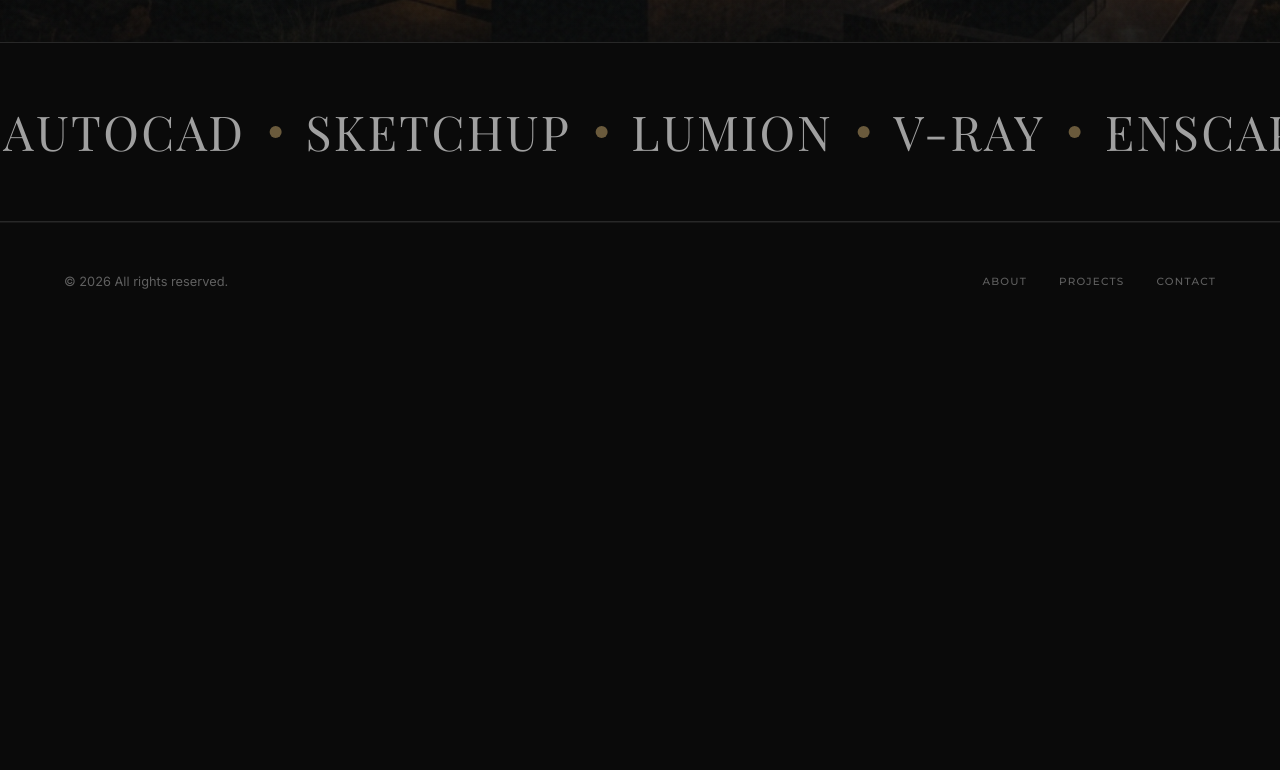
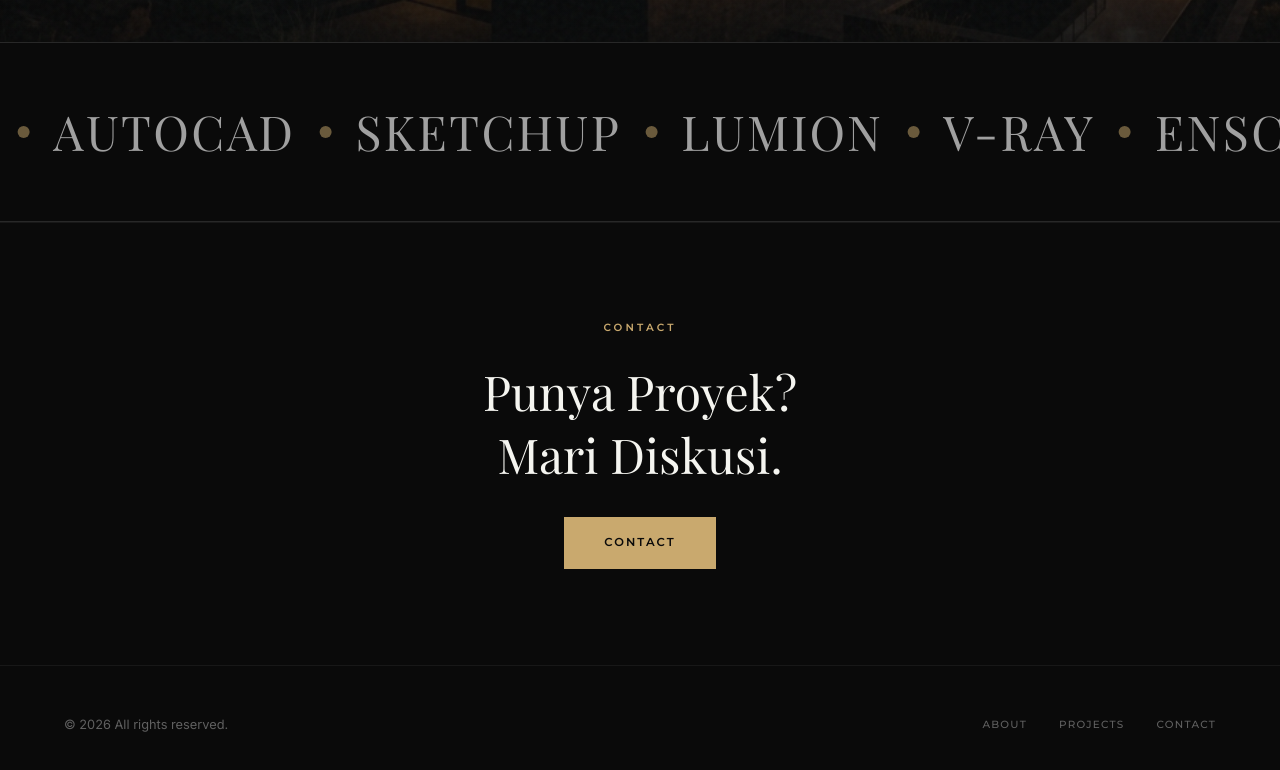
Before and after one commit to imamabdurrahmann/portfolio-fenty-next, a Next.js app: page / in a window 1280 px wide. Shown: the part 758-1528 px from the top of the page. Before the commit the page ends 1098 px from the top, so only its background shows below. Built offline with nearby package versions, Linux system fonts and the light colour scheme; a web font is replaced by a local one.

Commit message:
feat: back to top button, footer CTA, smooth theme transition

```diff
--- a/src/app/globals.css
+++ b/src/app/globals.css
@@ -55,6 +55,7 @@
   line-height: 1.7;
   overflow-x: hidden;
   -webkit-font-smoothing: antialiased;
+  transition: background-color 0.4s ease, color 0.4s ease;
 }
 a { text-decoration: none; color: inherit; }
 ul, ol { list-style: none; }
--- a/src/components/ClientLayout.tsx
+++ b/src/components/ClientLayout.tsx
@@ -15,6 +15,7 @@
   const { t, locale, toggleLocale } = useLocale();
   const { theme, setTheme } = useTheme();
   const [mounted, setMounted] = useState(false);
+  const [showTopBtn, setShowTopBtn] = useState(false);
 
   // Cursor state
   const [mousePosition, setMousePosition] = useState({ x: -100, y: -100 });
@@ -54,6 +55,7 @@
     const handleScroll = () => {
       const nav = document.getElementById("nav");
       nav?.classList.toggle("scrolled", window.scrollY > 80);
+      setShowTopBtn(window.scrollY > 500);
     };
     window.addEventListener("scroll", handleScroll);
 
@@ -233,6 +235,22 @@
         {children}
       </main>
 
+      {pathname !== '/cv' && pathname !== '/contact' && (
+        <section style={{ padding: '6rem 4rem', textAlign: 'center', borderTop: '1px solid var(--border)' }}>
+          <p style={{ fontFamily: 'var(--font-label)', fontSize: '0.65rem', fontWeight: 600, letterSpacing: '0.3em', textTransform: 'uppercase', color: 'var(--accent)', marginBottom: '1.5rem' }}>
+            {t("nav.contact")}
+          </p>
+          <h2 style={{ fontFamily: 'var(--font-heading)', fontSize: 'clamp(1.8rem, 4vw, 3rem)', fontWeight: 400, marginBottom: '2rem', lineHeight: 1.3 }}>
+            Punya Proyek?<br />Mari Diskusi.
+          </h2>
+          <Magnetic>
+            <Link href="/contact" className="btn btn-primary" style={{ display: 'inline-block' }}>
+              {t("nav.contact")}
+            </Link>
+          </Magnetic>
+        </section>
+      )}
+
       {pathname !== '/cv' && (
         <footer className="footer">
           <p className="footer-copy">{t("footer.copyright")}</p>
@@ -243,6 +261,31 @@
           </div>
         </footer>
       )}
+
+      {/* Back to Top */}
+      <AnimatePresence>
+        {showTopBtn && (
+          <motion.button
+            initial={{ opacity: 0, y: 20 }}
+            animate={{ opacity: 1, y: 0 }}
+            exit={{ opacity: 0, y: 20 }}
+            onClick={() => window.scrollTo({ top: 0, behavior: 'smooth' })}
+            aria-label="Back to top"
+            style={{
+              position: 'fixed', bottom: '2rem', right: '2rem', zIndex: 900,
+              width: '44px', height: '44px', border: '1px solid var(--border)',
+              background: 'var(--bg-secondary)', color: 'var(--text-primary)',
+              display: 'flex', alignItems: 'center', justifyContent: 'center',
+              cursor: 'pointer', transition: 'border-color 0.3s, color 0.3s'
+            }}
+            whileHover={{ borderColor: 'var(--accent)', color: 'var(--accent)' }}
+          >
+            <svg width="16" height="16" viewBox="0 0 24 24" fill="none" stroke="currentColor" strokeWidth="2">
+              <path d="M18 15l-6-6-6 6" />
+            </svg>
+          </motion.button>
+        )}
+      </AnimatePresence>
     </>
   );
 }
```
